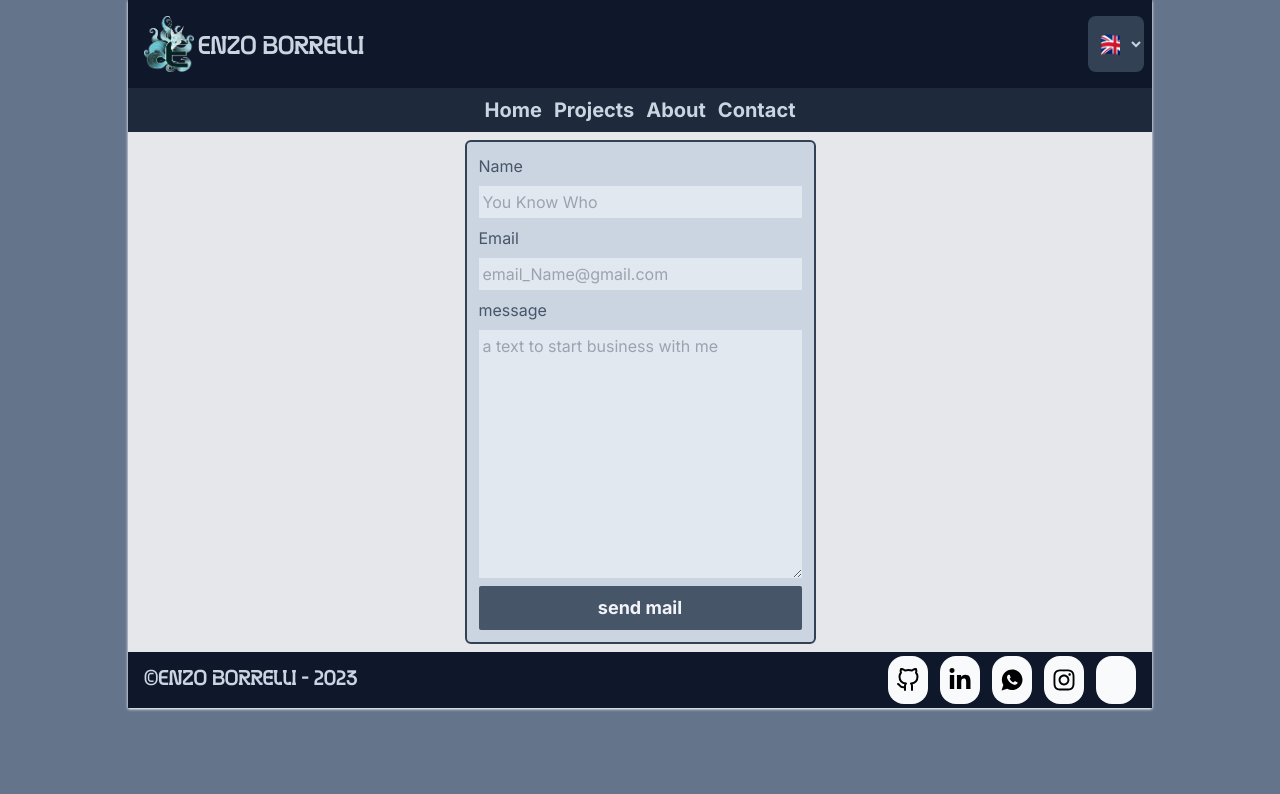
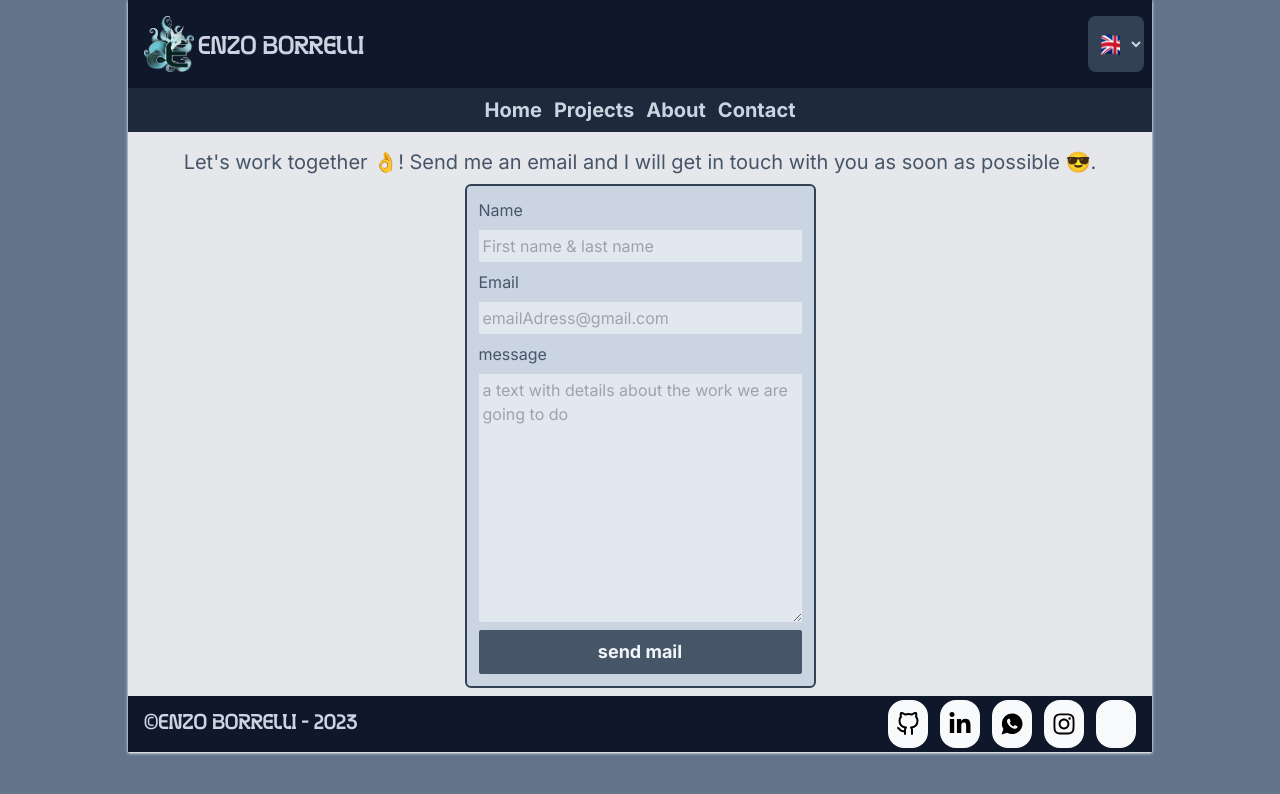
Before and after one commit to EnzoBorrelli/EnzoBorrelli_Web, a Next.js app: page /frontend/contact in a window 1280 px wide. Shown: the top 794 px of the page. Built offline with nearby package versions, Linux system fonts and the light colour scheme; some icons are missing.

Commit message:
misc: fixed bugs & added styles | migrate to vercel

```diff
--- /dev/null
+++ b/src/app/frontend/contact/Paragraph.tsx
@@ -0,0 +1,12 @@
+'use client'
+import useLang from "@/languages/useLang";
+
+export default function Paragraph() {
+  const text = useLang();
+  if (!text) return <></>;
+  return (
+    <p className="m-2 text-xl text-center">
+      {text.contactText}
+    </p>
+  );
+}
--- a/src/app/frontend/contact/page.tsx
+++ b/src/app/frontend/contact/page.tsx
@@ -1,10 +1,12 @@
 import { mainStyle } from "@/components/frontend/home/stylesConst";
 import Form from "@/components/sendEmail/Form";
 import React from "react";
+import Paragraph from "./Paragraph";
 
 export default function Contact() {
   return (
-    <main className={mainStyle}>
+    <main className={`${mainStyle} relative`}>
+      <Paragraph/>
       <Form />
     </main>
   );
--- /dev/null
+++ b/src/components/sendEmail/Alert.tsx
@@ -0,0 +1,35 @@
+"use client";
+import useLang from "@/languages/useLang";
+import { motion, AnimatePresence } from "framer-motion";
+import React from "react";
+
+export default function Alert({
+  isActive,
+  alertClose,
+}: {
+  isActive: boolean;
+  alertClose: any;
+}) {
+  const text = useLang();
+  if (!text) return <></>;
+  return (
+    <div className="absolute top-40 left-24">
+      <AnimatePresence>
+        {isActive && (
+          <motion.button
+            className="bg-teal-500 w-40 h-12 rounded-lg border-2 border-slate-700 flex flex-col items-center justify-center"
+            initial={{ scale: 0, rotateZ: 180 }}
+            animate={{ scale: 1.2, rotateZ: 0 }}
+            exit={{ scale: 0, rotateZ: 180 }}
+            transition={{ delay: 0.5, duration: 1 }}
+            key="alert"
+            onClick={alertClose}
+          >
+            <h2 className="text-md pt-2 text-slate-700">{text.mailAlert}</h2>
+            <h3 className="text-sm pb-2 text-slate-600">{text.alertClose}</h3>
+          </motion.button>
+        )}
+      </AnimatePresence>
+    </div>
+  );
+}
--- a/src/components/sendEmail/Form.tsx
+++ b/src/components/sendEmail/Form.tsx
@@ -3,9 +3,11 @@
 import useLang from "@/languages/useLang";
 import send from "./sendAction";
 import { useEffect, useState } from "react";
+import Alert from "@/components/sendEmail/Alert";
 import { motion } from "framer-motion";
 import { TiTick } from "react-icons/ti";
 import { MdError } from "react-icons/md";
+import { useRef } from "react";
 
 const btnVariants = {
   initial: {
@@ -33,11 +35,13 @@ const iconVariants = {
 };
 
 export default function Form() {
+  const ref = useRef<HTMLFormElement>(null);
   const [isBtnPressed, setIsBtnPressed] = useState(false);
   const [nameVal, setNameVal] = useState("");
   const [mailVal, setMailVal] = useState("");
   const [textVal, setTextVal] = useState("");
   const [isFormFilled, setIsFormFilled] = useState(false);
+  const [alert, setAlert] = useState(false);
 
   useEffect(() => {
     if (nameVal.length < 1 || mailVal.length < 6 || textVal.length < 1) {
@@ -47,11 +51,24 @@ export default function Form() {
     }
   });
 
+  function BtnPressed() {
+    setIsBtnPressed(true);
+    setTimeout(() => {
+      setIsBtnPressed(false);
+    }, 2000);
+  }
+
   const text = useLang();
   if (!text) return <></>;
   return (
+    <div>
       <form
-      action={send}
+        ref={ref}
+        action={async (formData) => {
+          await send(formData);
+          ref.current?.reset();
+          setAlert(true);
+        }}
         className="flex flex-col bg-slate-300 p-3 rounded-md border-2 border-slate-700 gap-2"
       >
         <label htmlFor="name">{text.contactName}</label>
@@ -86,8 +103,7 @@ export default function Form() {
           required
         ></textarea>
         <button
-        onClick={() => setIsBtnPressed(true)}
-        onMouseLeave={() => setIsBtnPressed(false)}
+          onClick={BtnPressed}
           type="submit"
           className="relative bg-slate-600 text-slate-100 p-2 text-lg font-bold rounded-sm"
         >
@@ -114,5 +130,7 @@ export default function Form() {
           {text.sendBtn}
         </button>
       </form>
+      <Alert isActive={alert} alertClose={() => setAlert(false)} />
+    </div>
   );
 }
--- a/src/components/sendEmail/sendAction.ts
+++ b/src/components/sendEmail/sendAction.ts
@@ -16,4 +16,5 @@ export default async function send(formData: FormData) {
   });
 
   console.log(data);
+
 }
--- a/src/languages/en.json
+++ b/src/languages/en.json
@@ -8,9 +8,12 @@
   "showMore":"Show More",
   "showLess":"Show Less",
   "contactName": "Name",
-  "namePlaceHolder": "You Know Who",
-  "mailPlaceholder":"email_Name@gmail.com",
+  "namePlaceHolder": "First name & last name",
+  "mailPlaceholder":"emailAdress@gmail.com",
   "message":"message",
-  "msgPlaceHolder":"a text to start business with me",
-  "sendBtn":"send mail"
+  "msgPlaceHolder":"a text with details about the work we are going to do",
+  "sendBtn":"send mail",
+  "mailAlert":"Mail Delivered",
+  "alertClose":"Click to close",
+  "contactText":"Let's work together 👌! Send me an email and I will get in touch with you as soon as possible 😎."
 }
--- a/src/languages/es.json
+++ b/src/languages/es.json
@@ -8,9 +8,12 @@
   "showMore":"Mostrar Más",
   "showLess":"Mostrar Menos",
   "contactName": "nombre",
-  "namePlaceHolder": "Ya sabes quien",
-  "mailPlaceholder":"nombre_correo@gmail.com",
+  "namePlaceHolder": "Nombre y Apellido",
+  "mailPlaceholder":"direccionDeCorreo@gmail.com",
   "message":"mensaje",
-  "msgPlaceHolder":"un texto para que empecemos negocios",
-  "sendBtn":"send mail"
+  "msgPlaceHolder":"un texto con detalles sobre el trabajo que realizaremos",
+  "sendBtn":"mandar mail",
+  "mailAlert":"Correo Enviado",
+  "alertClose":"Click para cerrar",
+  "contactText":"Trabajemos juntos 👌! Mandame un correo y me comunicare contigo lo antes posible 😎"
 }
```
Lines whose indentation alone changed are shown as unchanged.
